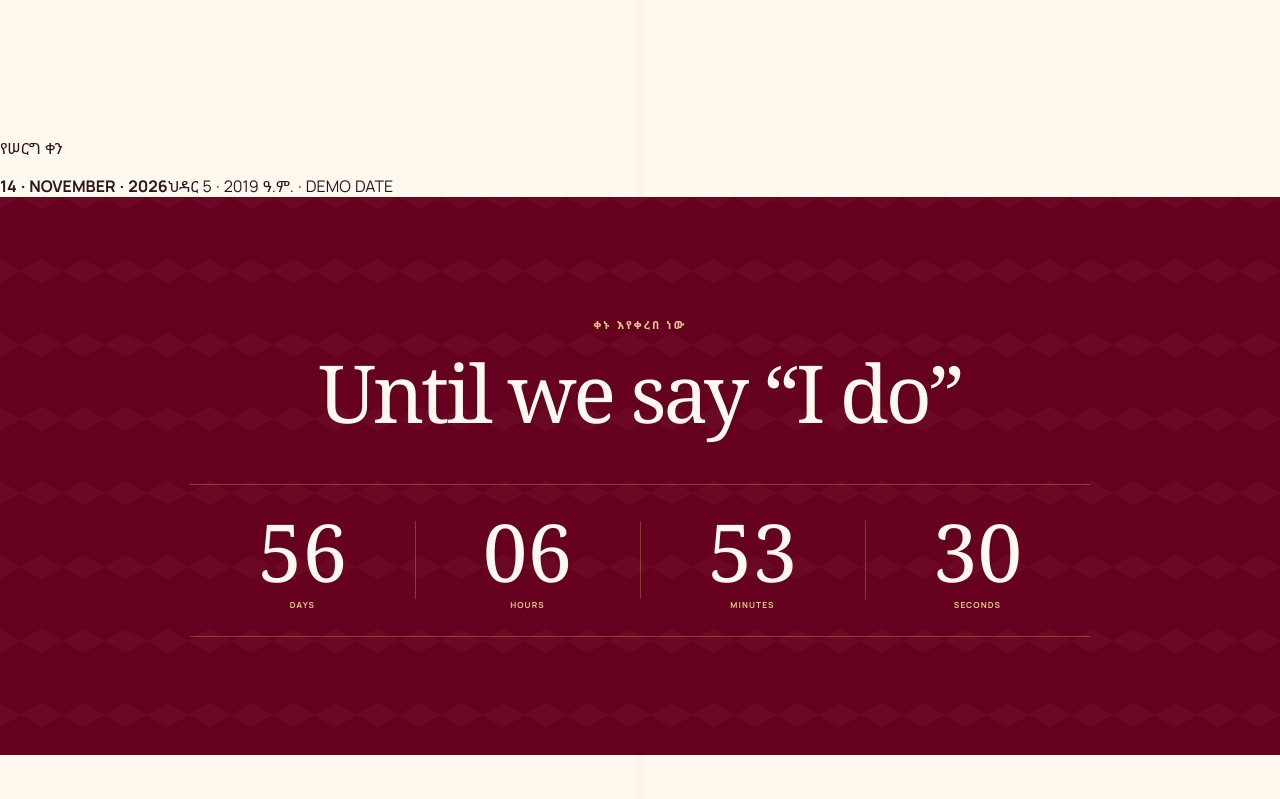
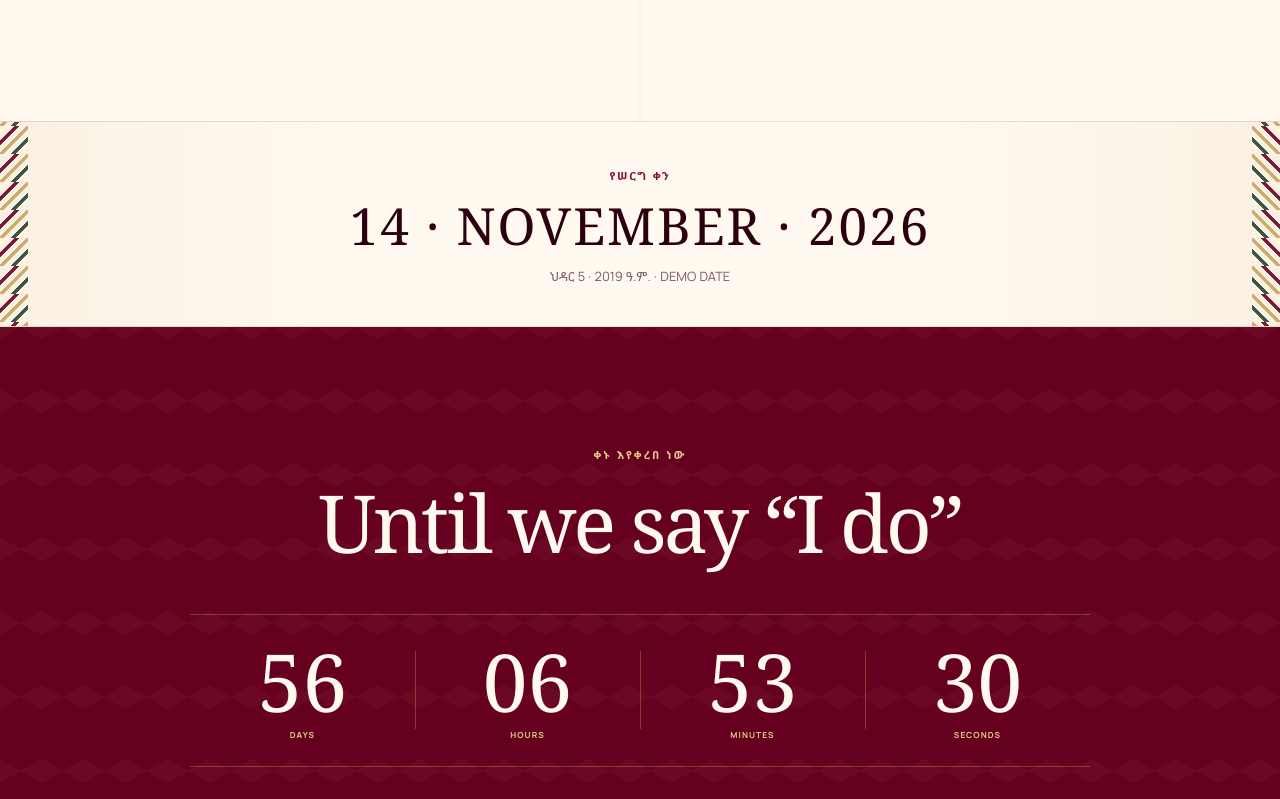
Before and after one commit to yohannesmulugeta/wedding-card, a React (Vite) app: page / in a window 1280 px wide. Shown: the part 1561-2360 px from the top of the page. Built offline with nearby package versions, Linux system fonts and the light colour scheme.

Commit message:
Add Ethiopian tibeb and cultural section styling

```diff
--- a/src/styles.css
+++ b/src/styles.css
@@ -101,7 +101,7 @@ button {
   width: 100%;
   height: 100%;
   object-fit: cover;
-  object-position: center 52%;
+  object-position: center 42%;
 }
 
 .hero__image--placeholder {
@@ -1157,3 +1157,196 @@ button {
     transition-duration: 0.001ms !important;
   }
 }
+
+
+/* Ethiopian date ribbon */
+.date-band {
+  position: relative;
+  display: grid;
+  place-items: center;
+  gap: 7px;
+  padding: 32px 22px 34px;
+  overflow: hidden;
+  text-align: center;
+  color: var(--wine-deep);
+  background:
+    linear-gradient(90deg, rgba(201,162,96,.09), transparent 28%, transparent 72%, rgba(201,162,96,.09)),
+    var(--ivory);
+  border-block: 1px solid rgba(101,0,31,.12);
+}
+
+.date-band::before,
+.date-band::after {
+  position: absolute;
+  top: 0;
+  bottom: 0;
+  width: 28px;
+  content: "";
+  background:
+    linear-gradient(135deg, transparent 25%, var(--wine) 25% 34%, transparent 34% 47%, var(--gold) 47% 56%, transparent 56% 69%, var(--forest) 69% 78%, transparent 78%) center / 28px 28px repeat-y;
+  opacity: .88;
+}
+
+.date-band::before { left: 0; }
+.date-band::after { right: 0; transform: scaleX(-1); }
+
+.date-band p {
+  margin: 0;
+  color: var(--wine-soft);
+  font-size: .72rem;
+  font-weight: 700;
+  letter-spacing: .15em;
+}
+
+.date-band strong {
+  font-family: Georgia, "Times New Roman", serif;
+  font-size: clamp(1.8rem, 8vw, 3.2rem);
+  font-weight: 400;
+  letter-spacing: .04em;
+}
+
+.date-band span {
+  color: #785a61;
+  font-size: .8rem;
+}
+
+/* Ethiopian cultural celebration */
+.culture {
+  width: 100%;
+  max-width: none;
+  padding-inline: max(24px, calc((100% - 1180px) / 2));
+  overflow: hidden;
+  color: var(--ivory);
+  background:
+    radial-gradient(circle at 78% 15%, rgba(201,162,96,.11), transparent 22%),
+    radial-gradient(circle at 14% 85%, rgba(138,18,57,.18), transparent 25%),
+    var(--forest);
+}
+
+.culture::before,
+.culture::after {
+  position: absolute;
+  top: 0;
+  bottom: 0;
+  width: 34px;
+  content: "";
+  opacity: .9;
+  background:
+    linear-gradient(45deg, transparent 28%, var(--gold) 28% 36%, transparent 36% 48%, var(--wine-soft) 48% 58%, transparent 58% 70%, var(--gold) 70% 78%, transparent 78%) center / 34px 34px repeat-y;
+}
+
+.culture::before { left: 0; }
+.culture::after { right: 0; transform: scaleX(-1); }
+
+.culture__intro,
+.culture__moments {
+  position: relative;
+  z-index: 1;
+}
+
+.culture__intro {
+  max-width: 720px;
+  margin: 0 auto 42px;
+  text-align: center;
+}
+
+.culture .section-kicker {
+  color: var(--gold-bright);
+}
+
+.culture h2 {
+  color: var(--ivory);
+}
+
+.culture .section-copy {
+  color: rgba(255,249,240,.72);
+}
+
+.culture__moments {
+  display: grid;
+  gap: 14px;
+  max-width: 980px;
+  margin: 0 auto;
+}
+
+.culture-card {
+  position: relative;
+  overflow: hidden;
+  padding: 32px 25px 28px;
+  border: 1px solid rgba(230,201,142,.24);
+  background:
+    linear-gradient(160deg, rgba(255,255,255,.055), transparent 60%),
+    rgba(12,38,27,.54);
+}
+
+.culture-card::after {
+  position: absolute;
+  right: -34px;
+  bottom: -34px;
+  width: 112px;
+  aspect-ratio: 1;
+  content: "";
+  border: 1px solid rgba(230,201,142,.14);
+  transform: rotate(45deg);
+}
+
+.culture-card__number {
+  position: absolute;
+  top: 13px;
+  right: 18px;
+  color: rgba(230,201,142,.16);
+  font-family: Georgia, "Times New Roman", serif;
+  font-size: 3.1rem;
+}
+
+.culture-card__symbol {
+  display: grid;
+  width: 48px;
+  height: 48px;
+  place-items: center;
+  margin-bottom: 20px;
+  border: 1px solid rgba(230,201,142,.32);
+  border-radius: 50%;
+  color: var(--gold-bright);
+  font-size: 1.15rem;
+}
+
+.culture-card__amharic {
+  margin: 0 0 7px;
+  color: var(--gold-bright);
+  font-size: .82rem;
+}
+
+.culture-card h3 {
+  margin: 0;
+  font-family: Georgia, "Times New Roman", serif;
+  font-size: 1.7rem;
+  font-weight: 400;
+}
+
+.culture-card > p:last-child {
+  margin: 13px 0 0;
+  color: rgba(255,249,240,.68);
+  font-size: .85rem;
+  line-height: 1.72;
+}
+
+/* Wider Ethiopian textile rhythm on major sections */
+.timeline-section,
+.rsvp-section {
+  border-block: 1px solid rgba(230,201,142,.16);
+}
+
+.venue__card {
+  border-inline: 1px solid rgba(230,201,142,.28);
+}
+
+@media (min-width: 720px) {
+  .culture__moments {
+    grid-template-columns: repeat(3, 1fr);
+  }
+
+  .date-band {
+    padding-block: 39px 41px;
+  }
+}
```
